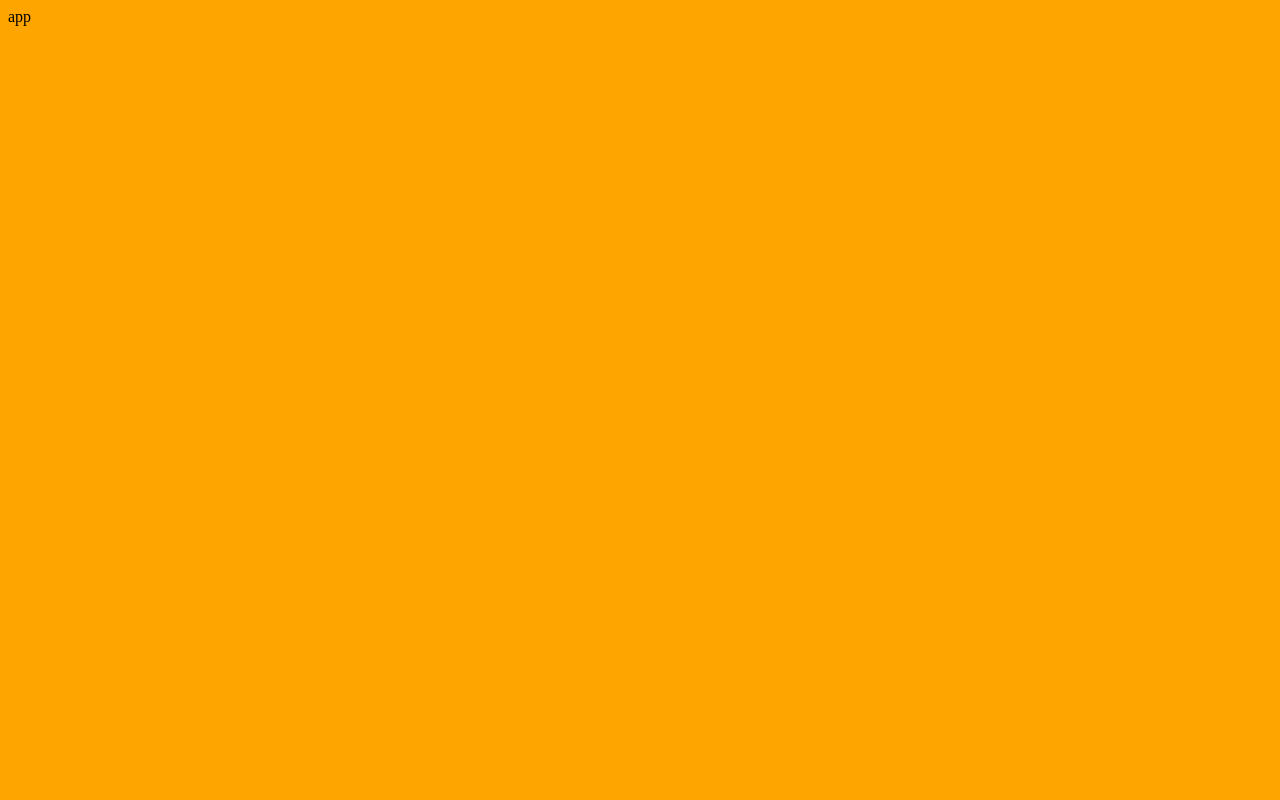
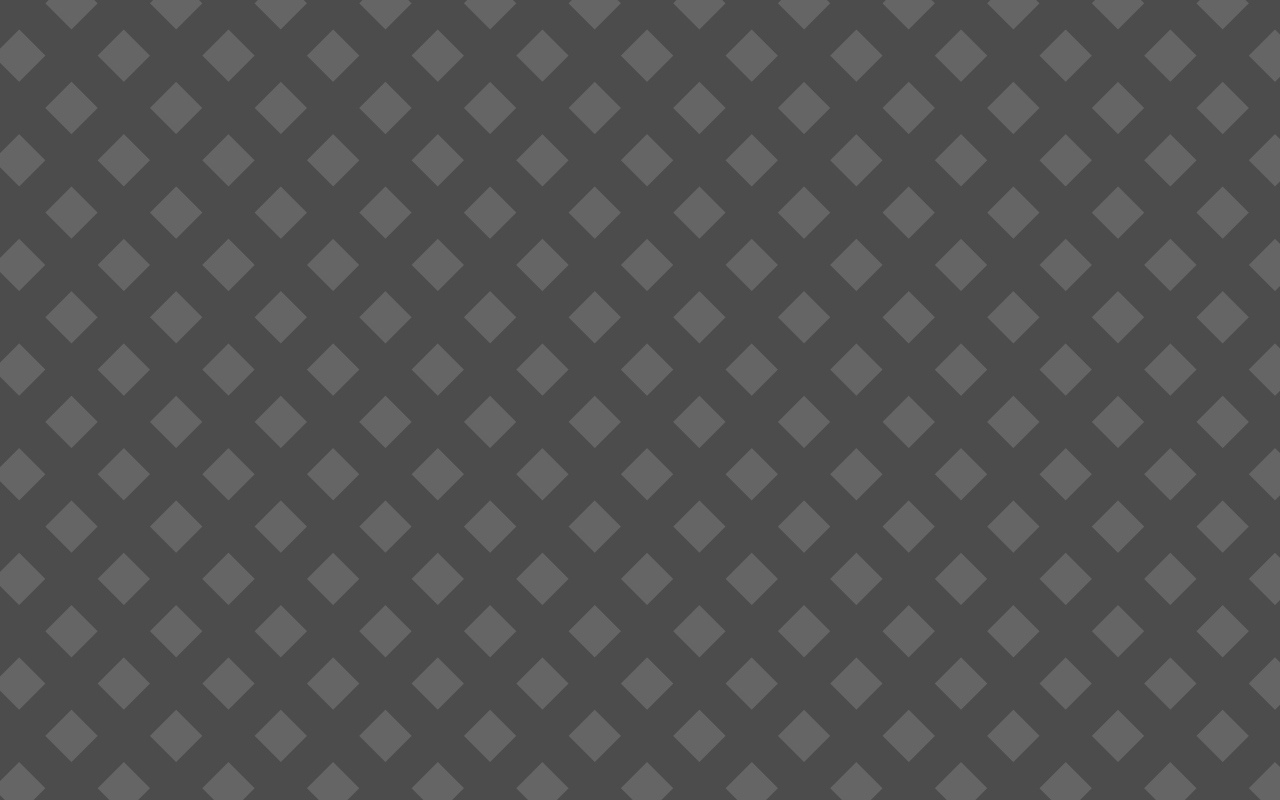
Before and after one commit to lionlimon/Resume, a Vue app: page / in a window 1280 px wide. Built offline with nearby package versions, Linux system fonts and the light colour scheme.

Commit message:
Create background

```diff
--- a/index.html
+++ b/index.html
@@ -7,7 +7,7 @@
     <title>Лев Каплунов</title>
   </head>
   <body>
-    <div id="app"></div>
+    <div id="app" class="app"></div>
     <script type="module" src="/src/main.ts"></script>
   </body>
 </html>
--- a/package.json
+++ b/package.json
@@ -14,7 +14,7 @@
   "dependencies": {
     "eslint-import-resolver-alias": "^1.1.2",
     "eslint-plugin-import": "^2.26.0",
-    "husky": "^8.0.1",
+    "normalize.css": "^8.0.1",
     "vue": "^3.2.37"
   },
   "devDependencies": {
--- a/src/styles/style.scss
+++ b/src/styles/style.scss
@@ -1,3 +1,33 @@
-body {
-  background-color: orange;
+@import "/node_modules/normalize.css";
+
+.app {
+  height: 100vh;
+  width: 100vw;
+
+  background-color: #e5e5f7;
+  overflow: hidden;
+  position: relative;
+
+  &:before {
+    content: '';
+
+    position: absolute;
+    width: 2000vw;
+    height: 2000vh;
+    left: 50%;
+    top: 50%;
+
+    transform: translate(-50%, -50%) rotate(45deg);
+
+    $size: 37px;
+    $gap: 37px;
+    $backColor: #4D4C4C;
+    $squareColor: #656565;
+
+    background-image:  linear-gradient($backColor $gap, transparent $gap),
+      linear-gradient(to right, $backColor $gap, $squareColor $gap);
+
+    background-size: ($size + $gap) ($size + $gap);
+    pointer-events: none;
+  }
 }
```
Also changed, not shown: 1 other file (tests, documents, lock files or other folders).
